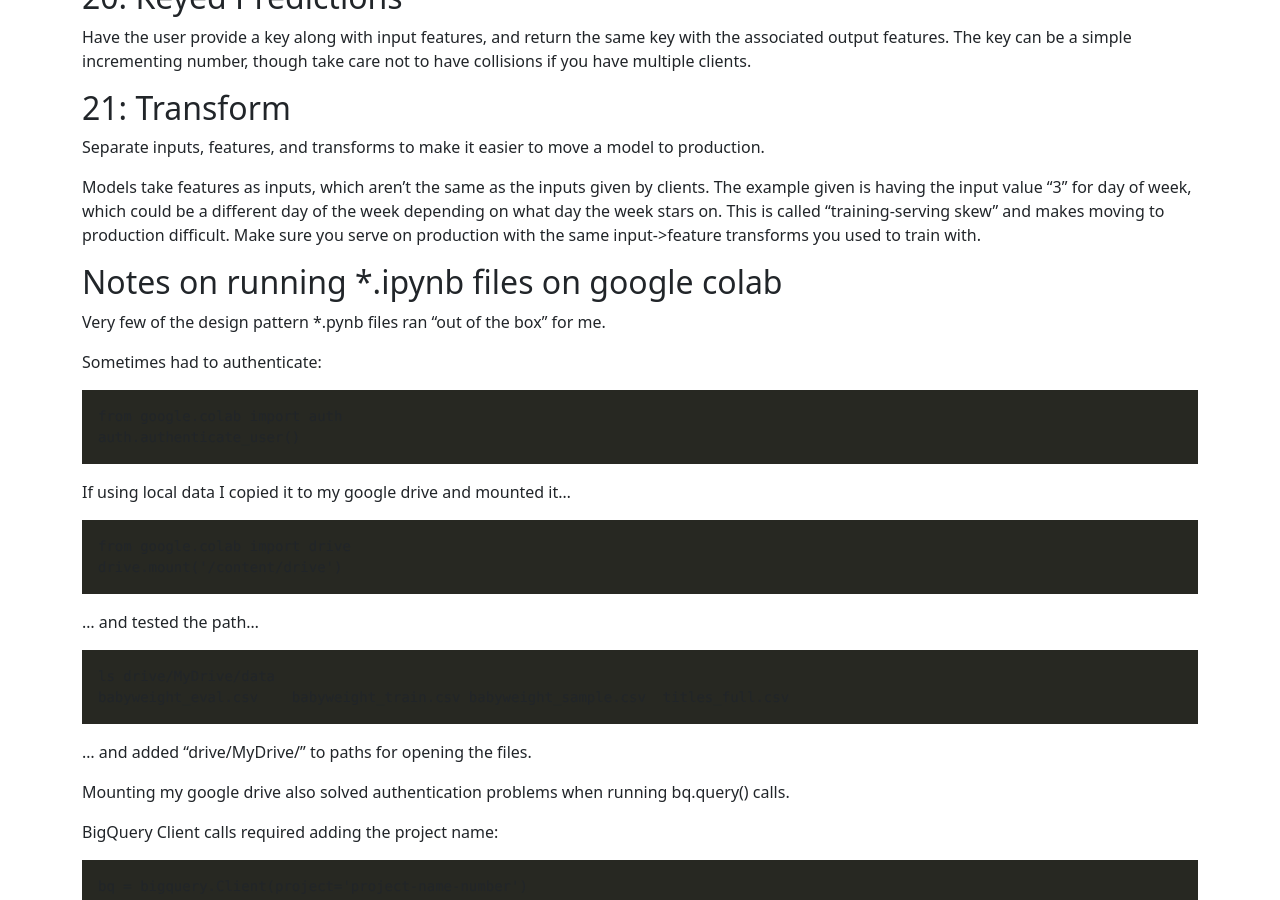
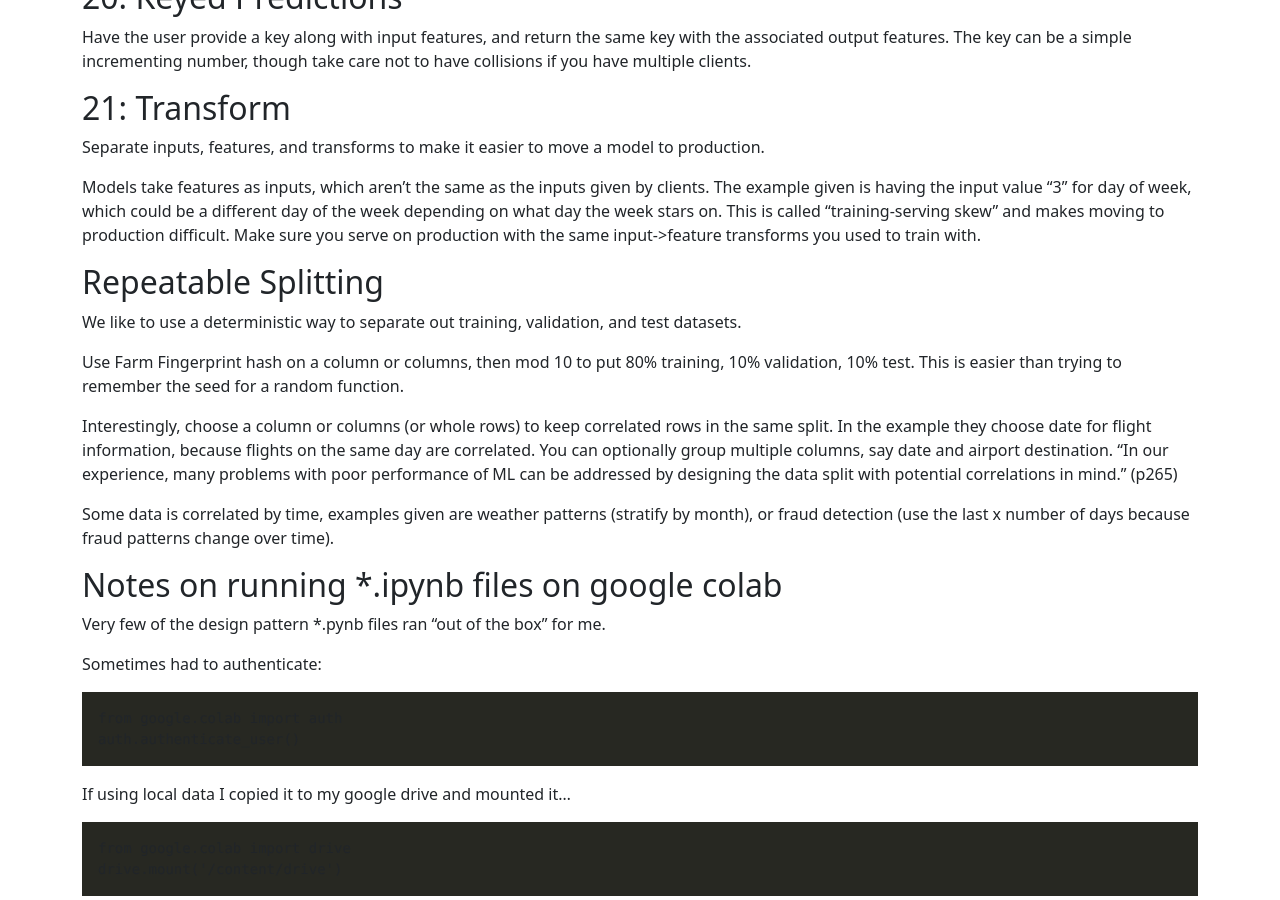
Before and after one commit to matthewdrees/matthewdrees.github.io, a Jekyll site: the page built from _posts/2022-03-14-machine-learning-design-patterns.md, in a window 1280 px wide and 900 px high, scrolled down 6507 px. Built offline with Jekyll 4.4.1, drawn with Linux system fonts in a browser that asks for light colours.

Commit message:
MLDP 22. Repeatable Splitting.

```diff
--- a/_posts/2022-03-14-machine-learning-design-patterns.md
+++ b/_posts/2022-03-14-machine-learning-design-patterns.md
@@ -242,6 +242,16 @@ Separate inputs, features, and transforms to make it easier to move a model to p
 
 Models take features as inputs, which aren't the same as the inputs given by clients. The example given is having the input value "3" for day of week, which could be a different day of the week depending on what day the week stars on. This is called "training-serving skew" and makes moving to production difficult. Make sure you serve on production with the same input->feature transforms you used to train with.
 
+## Repeatable Splitting
+
+We like to use a deterministic way to separate out training, validation, and test datasets.
+
+Use Farm Fingerprint hash on a column or columns, then mod 10 to put 80% training, 10% validation, 10% test. This is easier than trying to remember the seed for a random function.
+
+Interestingly, choose a column or columns (or whole rows) to keep correlated rows in the same split. In the example they choose date for flight information, because flights on the same day are correlated. You can optionally group multiple columns, say date and airport destination. "In our experience, many problems with poor performance of ML can be addressed by designing the data split with potential correlations in mind." (p265)
+
+Some data is correlated by time, examples given are weather patterns (stratify by month), or fraud detection (use the last x number of days because fraud patterns change over time).
+
 ## Notes on running *.ipynb files on google colab
 
 Very few of the design pattern *.pynb files ran "out of the box" for me.
```
